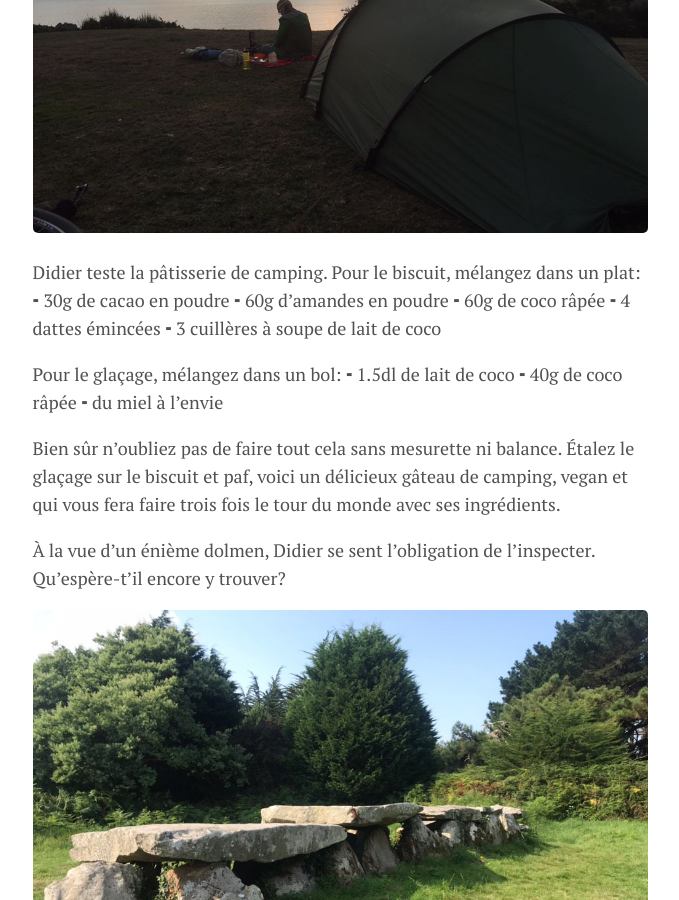
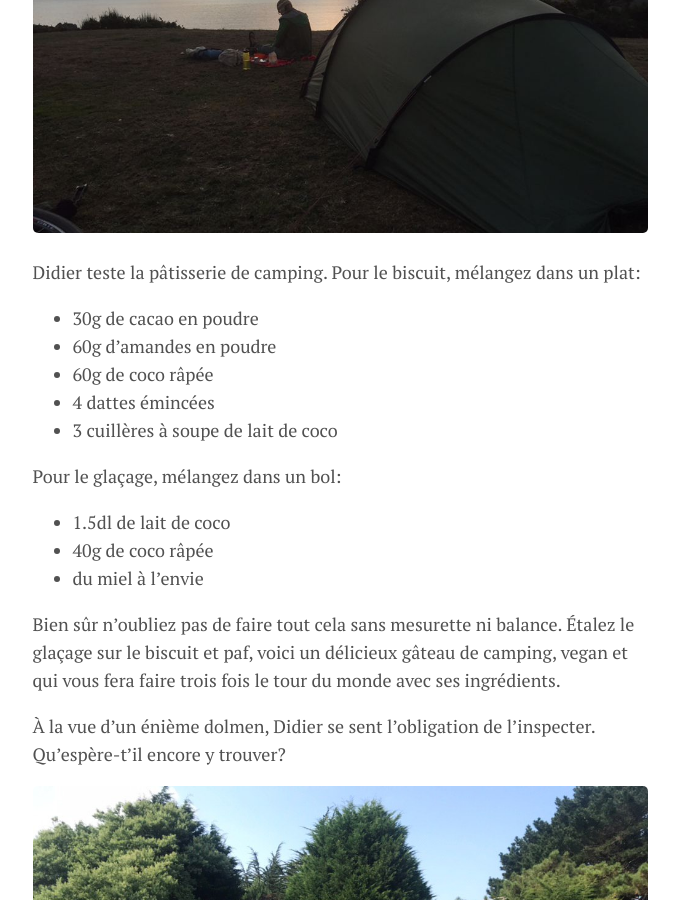
Before and after one commit to cyclovoyage/cyclovoyage.github.io, a Jekyll site: the page built from _posts/2020-09-19-bretagne02.md, in a window 1280 px wide and 900 px high, scrolled down 1166 px. Shown: the whole window, without its empty margins (300-979 px from the left). Built offline with Jekyll 4.4.1, drawn with Linux system fonts in a browser that asks for light colours.

```diff
--- a/_posts/2020-09-19-bretagne02.md
+++ b/_posts/2020-09-19-bretagne02.md
@@ -14,16 +14,16 @@ Après une journée de vélo, on campe à la pointe de Bihit, sur une aire de d
 <img src="/assets/img/897C493C-84AF-49B2-B836-2C62FD362E73.jpeg">
 
 Didier teste la pâtisserie de camping. Pour le biscuit, mélangez dans un plat:
- ⁃ 30g de cacao en poudre
- ⁃ 60g d’amandes en poudre
- ⁃ 60g de coco râpée
- ⁃ 4 dattes émincées
- ⁃ 3 cuillères à soupe de lait de coco
+ * 30g de cacao en poudre
+ * 60g d’amandes en poudre
+ * 60g de coco râpée
+ * 4 dattes émincées
+ * 3 cuillères à soupe de lait de coco
 
 Pour le glaçage, mélangez dans un bol:
- ⁃ 1.5dl de lait de coco
- ⁃ 40g de coco râpée
- ⁃ du miel à l’envie
+ * 1.5dl de lait de coco
+ * 40g de coco râpée
+ * du miel à l’envie
 
 Bien sûr n’oubliez pas de faire tout cela sans mesurette ni balance. Étalez le glaçage sur le biscuit et paf, voici un délicieux gâteau de camping, vegan et qui vous fera faire trois fois le tour du monde avec ses ingrédients.
 
```
